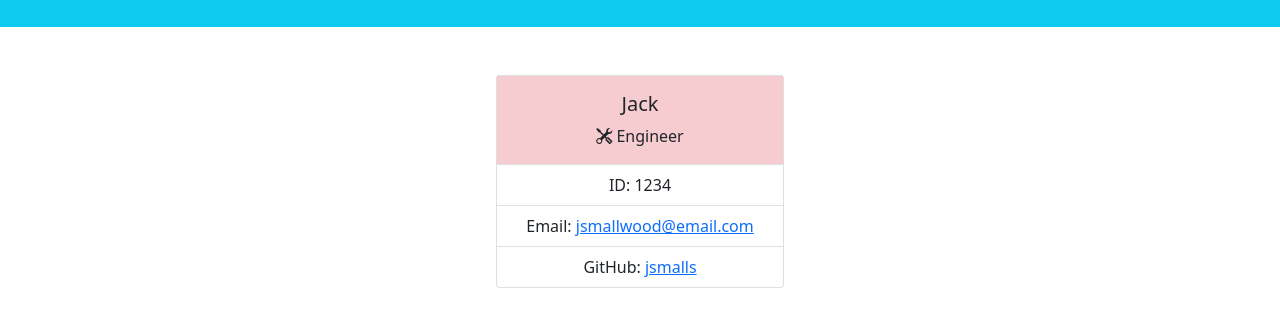
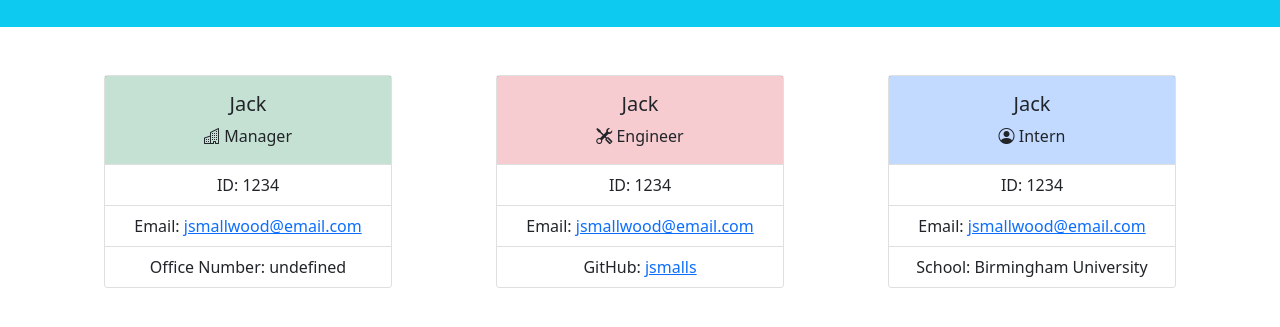
Before and after one commit to jsmall4/Team-Profile-Generator, a website: page dist/index.html in a window 1280 px wide. Shown: the part 77-404 px from the top of the page. Drawn offline with nearby package versions, Linux system fonts and the light colour scheme.

```diff
--- a/dist/index.html
+++ b/dist/index.html
@@ -14,7 +14,17 @@
 <h1 class="text-center text-white">My Team</h1>
 </header>
   <main class="d-flex justify-content-evenly">
-
+<div class="card" style="width: 18rem;">
+    <div class="card-body bg-success bg-opacity-25">
+      <h5 class="card-title text-center">Jack</h5>
+      <p class="card-text text-center"><i class="bi bi-building"></i> Manager</p>
+    </div>
+    <ul class="list-group list-group-flush">
+      <li class="list-group-item text-center">ID: 1234</li>
+      <li class="list-group-item text-center">Email: <a href="mailto:jsmallwood@email.com">jsmallwood@email.com</a></li>
+      <li class="list-group-item text-center">Office Number: undefined</li>
+    </ul>
+  </div>
   <div class="card" style="width: 18rem;">
       <div class="card-body bg-danger bg-opacity-25">
         <h5 class="card-title text-center">Jack</h5>
@@ -26,7 +36,17 @@
         <li class="list-group-item text-center">GitHub: <a href="https://github.com/jsmalls" target="_blank">jsmalls</a></li>
       </ul>
     </div>
-
+  <div class="card" style="width: 18rem;">
+      <div class="card-body bg-primary bg-opacity-25">
+        <h5 class="card-title text-center">Jack</h5>
+        <p class="card-text text-center"><i class="bi bi-person-circle"></i> Intern</p>
+      </div>
+      <ul class="list-group list-group-flush">
+        <li class="list-group-item text-center">ID: 1234</li>
+        <li class="list-group-item text-center">Email: <a href="mailto:jsmallwood@email.com">jsmallwood@email.com</a></li>
+        <li class="list-group-item text-center">School: Birmingham University</li>
+      </ul>
+    </div>
     </main>
 </body>
 </html>
```
Also changed, not shown: README.md.
